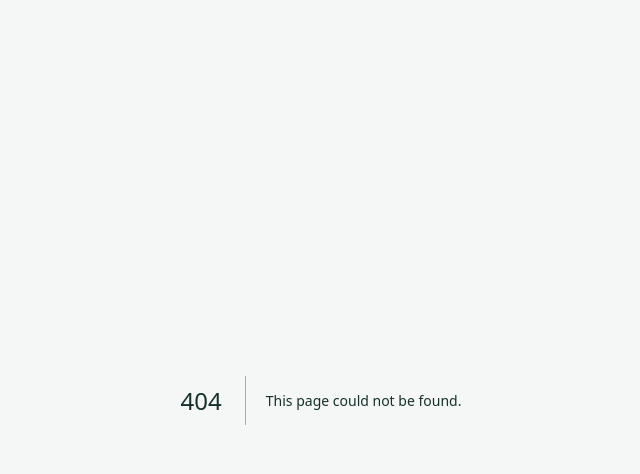
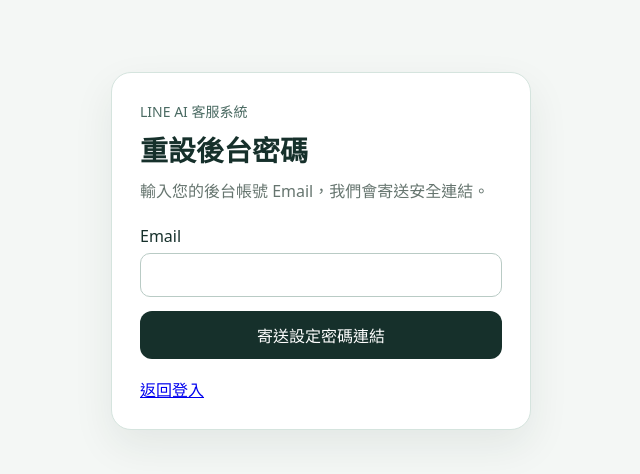
Before and after one commit to boringno/avin-ai-digital-footprint-lab, a Next.js app in the folder line-ai-live-demo/: page /admin/password-reset in a window 1280 px wide. Before the commit this address had no page. Shown: the top 474 px of the page, without its empty margins (319-959 px from the left). Built offline with nearby package versions, Linux system fonts and the light colour scheme.

Commit message:
feat(admin): add password reset flow

```diff
--- a/line-ai-live-demo/app/admin/login/page.tsx
+++ b/line-ai-live-demo/app/admin/login/page.tsx
@@ -66,6 +66,7 @@ export default async function AdminLoginPage({ searchParams }: LoginPageProps) {
             登入
           </button>
         </form>
+        <p style={{ marginBottom: 0, marginTop: 18 }}><a href="/admin/password-reset">忘記密碼？</a></p>
       </section>
     </main>
   );
--- /dev/null
+++ b/line-ai-live-demo/app/admin/password-reset/PasswordResetClient.tsx
@@ -0,0 +1,72 @@
+"use client";
+
+import { FormEvent, useState } from "react";
+
+export function PasswordResetClient() {
+  const [email, setEmail] = useState("");
+  const [message, setMessage] = useState("");
+  const [submitting, setSubmitting] = useState(false);
+
+  async function submit(event: FormEvent<HTMLFormElement>) {
+    event.preventDefault();
+    if (submitting) return;
+
+    setSubmitting(true);
+    try {
+      const response = await fetch("/api/admin/auth/request-password-reset", {
+        body: JSON.stringify({ email }),
+        headers: { "content-type": "application/json" },
+        method: "POST",
+      });
+      const body = (await response.json()) as { message?: string };
+      setMessage(body.message ?? "請查看您的 Email 信箱。");
+    } catch {
+      setMessage("暫時無法處理，請稍後再試。");
+    } finally {
+      setSubmitting(false);
+    }
+  }
+
+  return (
+    <main style={{ margin: "0 auto", maxWidth: 420, padding: "72px 20px" }}>
+      <section style={{ background: "#fff", border: "1px solid #d5e4de", borderRadius: 20, boxShadow: "0 16px 40px rgba(22, 48, 43, 0.08)", padding: 28 }}>
+        <p style={{ color: "#4a6a62", fontSize: 14, margin: 0 }}>LINE AI 客服系統</p>
+        <h1 style={{ fontSize: 28, margin: "8px 0 10px" }}>重設後台密碼</h1>
+        <p style={{ color: "#66756f", lineHeight: 1.6, margin: "0 0 20px" }}>輸入您的後台帳號 Email，我們會寄送安全連結。</p>
+        {message ? <p style={noticeStyle}>{message}</p> : null}
+        <form onSubmit={submit} style={{ display: "grid", gap: 14 }}>
+          <label style={{ display: "grid", gap: 6 }}>
+            <span>Email</span>
+            <input autoComplete="email" onChange={(event) => setEmail(event.target.value)} required type="email" value={email} style={inputStyle} />
+          </label>
+          <button disabled={submitting} type="submit" style={buttonStyle}>{submitting ? "寄送中..." : "寄送設定密碼連結"}</button>
+        </form>
+        <p style={{ marginBottom: 0, marginTop: 18 }}><a href="/admin/login">返回登入</a></p>
+      </section>
+    </main>
+  );
+}
+
+const inputStyle = {
+  border: "1px solid #b9cbc5",
+  borderRadius: 10,
+  fontSize: 16,
+  padding: 12,
+} satisfies React.CSSProperties;
+
+const buttonStyle = {
+  background: "#16302b",
+  border: 0,
+  borderRadius: 12,
+  color: "#fff",
+  cursor: "pointer",
+  fontSize: 16,
+  padding: "12px 16px",
+} satisfies React.CSSProperties;
+
+const noticeStyle = {
+  background: "#e8f7ed",
+  borderRadius: 12,
+  color: "#126838",
+  padding: 12,
+} satisfies React.CSSProperties;
--- /dev/null
+++ b/line-ai-live-demo/app/admin/password-reset/page.tsx
@@ -0,0 +1,5 @@
+import { PasswordResetClient } from "./PasswordResetClient";
+
+export default function AdminPasswordResetPage() {
+  return <PasswordResetClient />;
+}
```
Also changed, not shown: line-ai-live-demo/app/api/admin/auth/request-password-reset/route.ts (added, +42 -0 lines).
